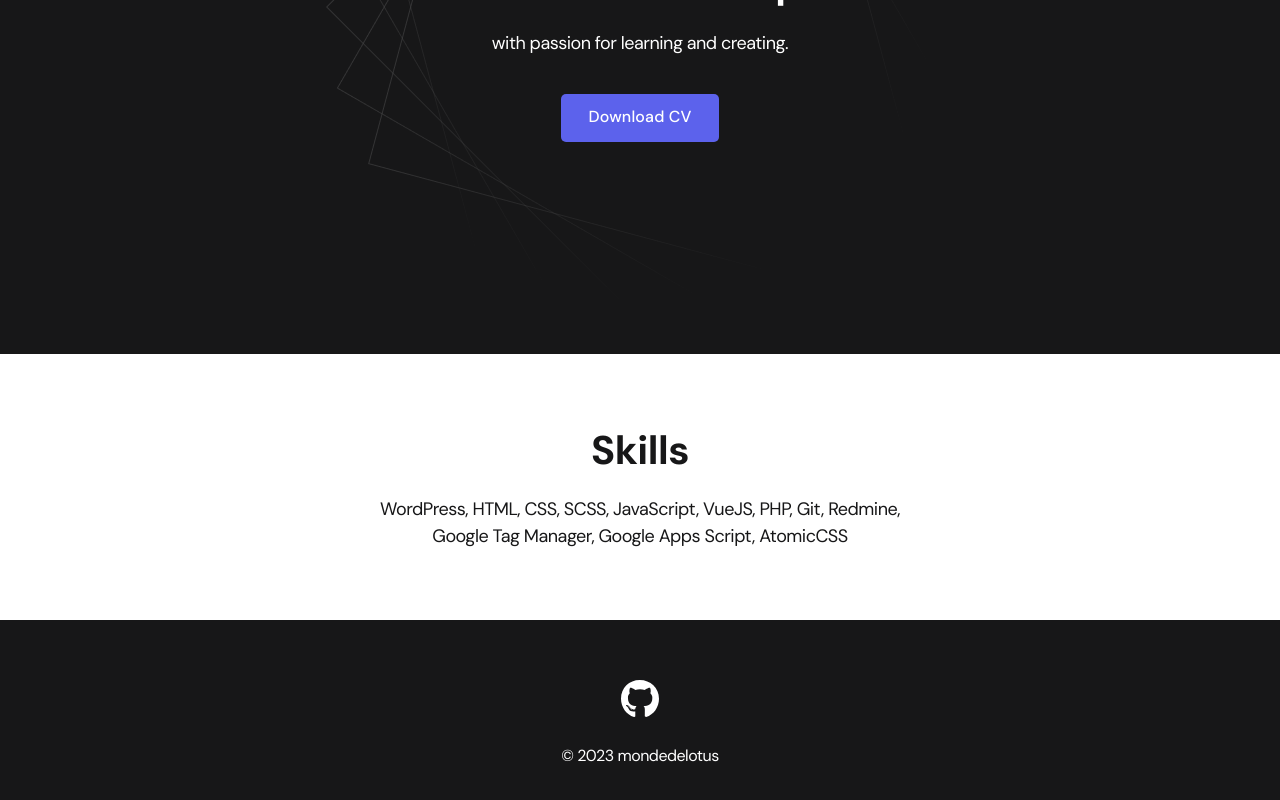
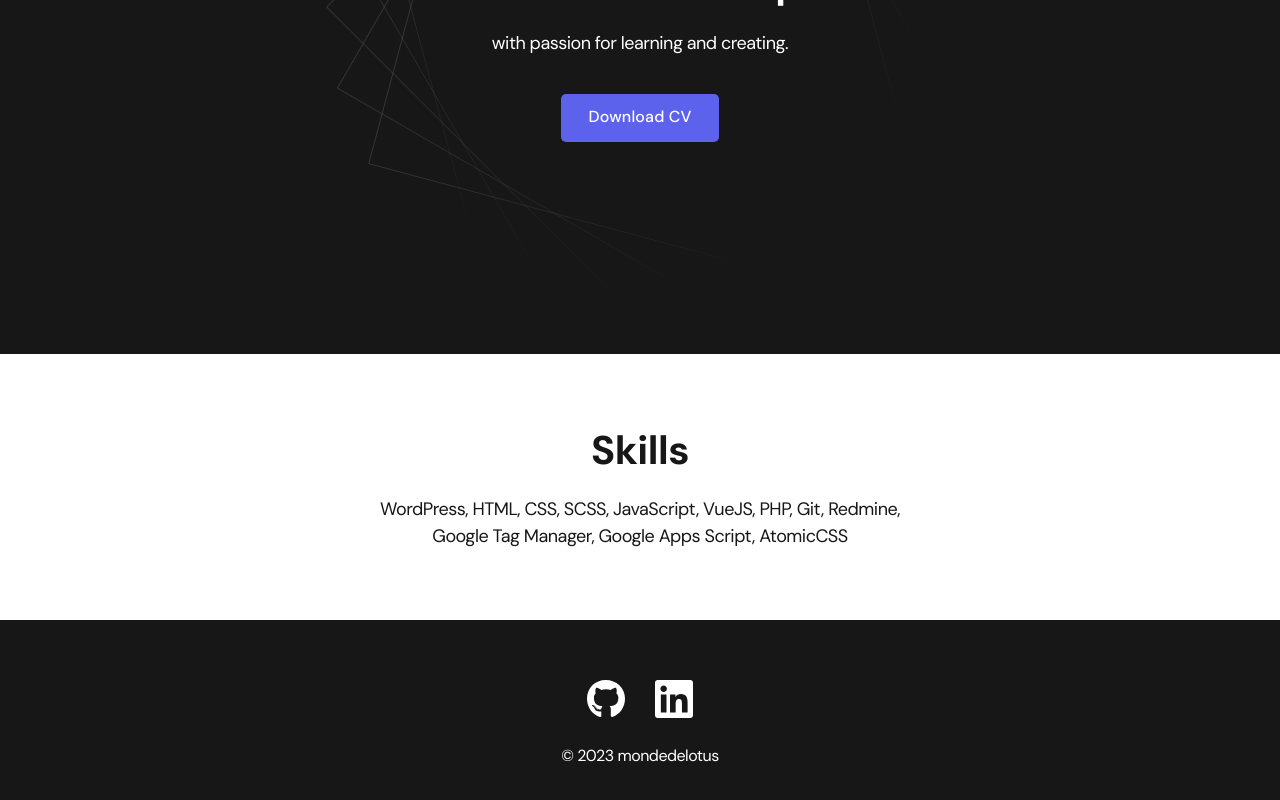
Before and after one commit to mondedelotus/react-portfolio, a React (Create React App) app: page / in a window 1280 px wide. Shown: the part 417-1217 px from the top of the page. Built offline with nearby package versions, Linux system fonts and the light colour scheme; the HTML template or start-up script is replaced by a standard one.

Commit message:
added linkedin

```diff
--- a/src/components/footer/footer.js
+++ b/src/components/footer/footer.js
@@ -1,7 +1,7 @@
 import "./styles.css";
 
 import github from './../../img/icons/gitHub.svg';
-// import linkedin from './../../img/icons/linkedIn.svg';
+import linkedin from './../../img/icons/linkedIn.svg';
 
 const Footer = () => {
   return (
@@ -10,7 +10,7 @@ const Footer = () => {
             <div className="footer__wrapper">
                 <ul className="social">
                     <li className="social__item"><a href="https://github.com/mondedelotus"><img src={github} alt="Link" /></a></li>
-                    {/* <li className="social__item"><a href="#!"><img src={linkedin} alt="Link" /></a></li> */}
+                    <li className="social__item"><a href="https://www.linkedin.com/in/serhii-strohanov-74b7b8275"><img src={linkedin} alt="Link" /></a></li>
                 </ul>
                 <div className="copyright">
                     <p>© 2023 mondedelotus</p>
```
